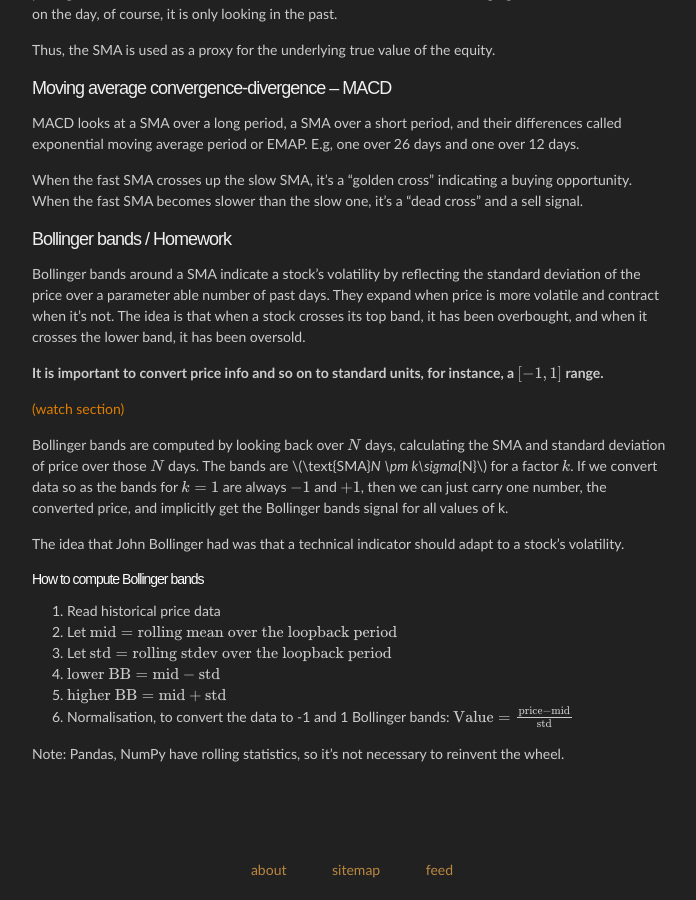
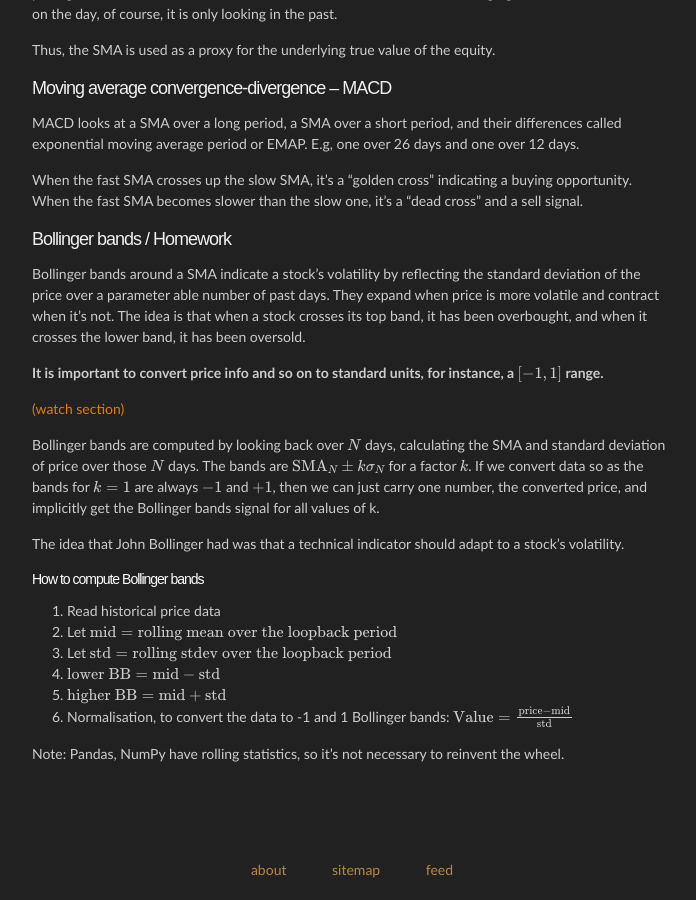
Before and after one commit to agravier/agravier.github.io, a Jekyll site: the page built from etc/notes/ci1-coursera/notes07.md, in a window 1280 px wide and 900 px high, scrolled down 3307 px. Shown: the whole window, without its empty margins (288-984 px from the left). Built offline with Jekyll 4.4.1, drawn with Linux system fonts in a browser that asks for light colours; Markdown is read by kramdown in place of the engine named in the settings; formulas are drawn with MathJax 3; comment, search, counter and statistics services are not loaded.

```diff
--- a/etc/notes/ci1-coursera/notes07.md
+++ b/etc/notes/ci1-coursera/notes07.md
@@ -124,7 +124,7 @@ Bollinger bands around a SMA indicate a stock's volatility by reflecting the sta
 
 [(watch section)](https://class.coursera.org/compinvesting1-003/lecture/view?lecture_id=179)
 
-Bollinger bands are computed by looking back over \\(N\\) days, calculating the SMA and standard deviation of price over those \\(N\\) days. The bands are \\(\text{SMA}_N \pm k\sigma_{N}\\) for a factor \\(k\\). If we convert data so as the bands for \\(k=1\\) are always \\(-1\\) and \\(+1\\), then we can just carry one number, the converted price, and implicitly get the Bollinger bands signal for all values of k.
+Bollinger bands are computed by looking back over \\(N\\) days, calculating the SMA and standard deviation of price over those \\(N\\) days. The bands are \\(\text{SMA}\_N \pm k\sigma\_{N}\\) for a factor \\(k\\). If we convert data so as the bands for \\(k=1\\) are always \\(-1\\) and \\(+1\\), then we can just carry one number, the converted price, and implicitly get the Bollinger bands signal for all values of k.
 
 The idea that John Bollinger had was that a technical indicator should adapt to a stock's volatility.
 
```
